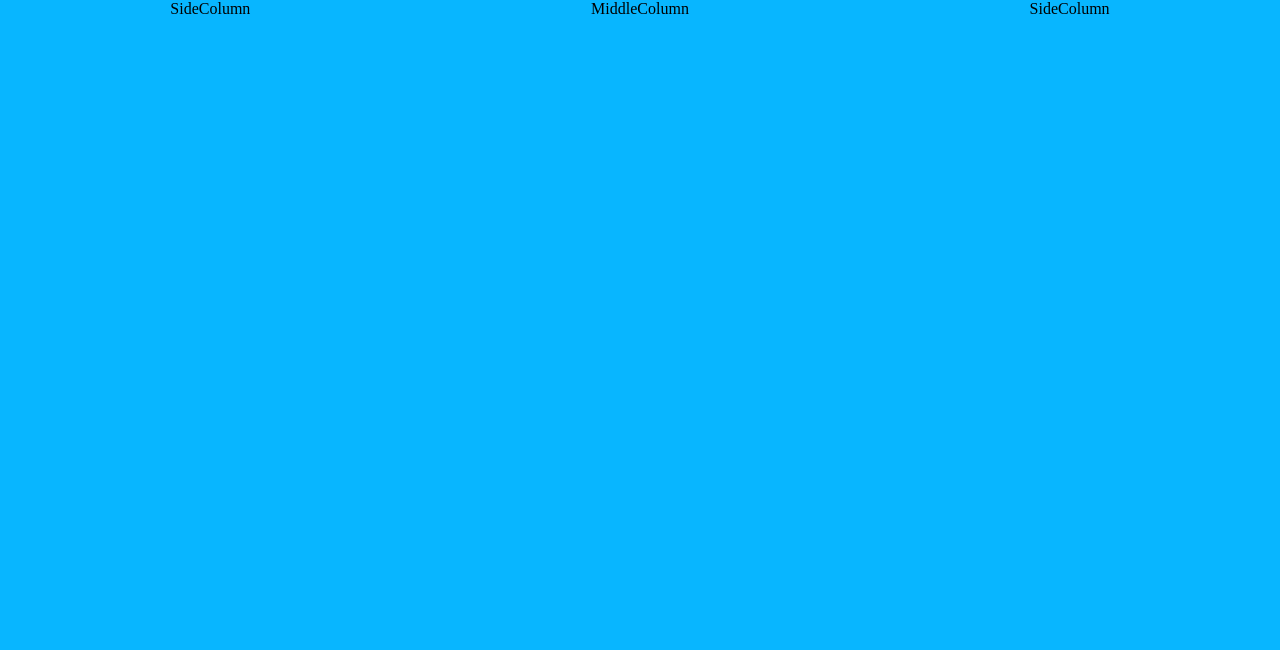
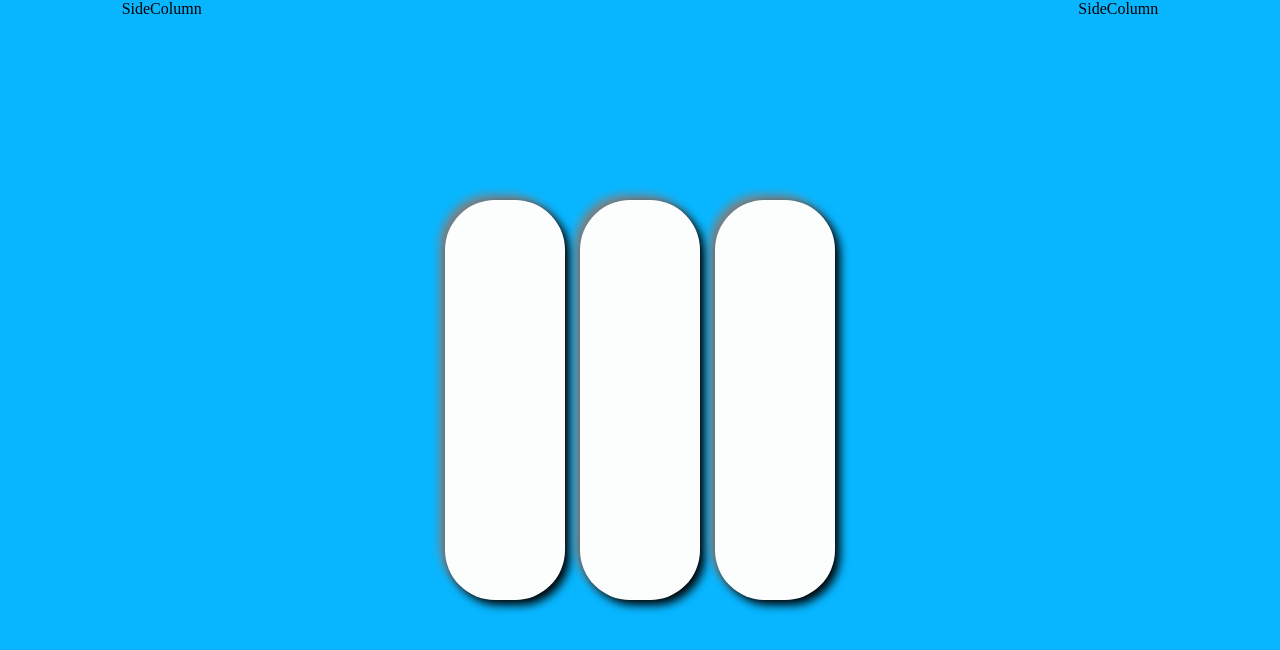
Before and after one commit to anderson2090/rock-paper-scissors, a React (Create React App) app: page / in a window 1280 px wide. Shown: the top 650 px of the page. Built offline with nearby package versions, Linux system fonts and the light colour scheme.

Commit message:
added fingers

```diff
--- /dev/null
+++ b/src/components/Finger/Finger.jsx
@@ -0,0 +1,9 @@
+import React from 'react'
+import styles from './Finger.module.css'
+const Finger = () => {
+  return (
+    <div className={styles.main}></div>
+  )
+}
+
+export default Finger
--- /dev/null
+++ b/src/components/Finger/Finger.module.css
@@ -0,0 +1,7 @@
+.main {
+  border-radius: 50px;
+  background-color: #fcfefd;
+  height: 400px;
+  width: 120px;
+  box-shadow: 5px 5px 10px black, -5px -5px 10px gray;
+}
--- /dev/null
+++ b/src/components/Hand/Hand.jsx
@@ -0,0 +1,14 @@
+import React from "react";
+import Finger from "../Finger/Finger";
+import styles from "./Hand.module.css";
+const Hand = () => {
+  return (
+    <div className={styles.main}>
+      <Finger />
+      <Finger />
+      <Finger />
+    </div>
+  );
+};
+
+export default Hand;
--- /dev/null
+++ b/src/components/Hand/Hand.module.css
@@ -0,0 +1,4 @@
+.main {
+  display: flex;
+  gap: 15px;
+}
--- a/src/components/MiddleColumn/MiddleColumn.jsx
+++ b/src/components/MiddleColumn/MiddleColumn.jsx
@@ -1,9 +1,12 @@
-import React from 'react'
-
+import React from "react";
+import Hand from "../Hand/Hand";
+import styles from "./MiddleColumn.module.css";
 const MiddleColumn = () => {
   return (
-    <div>MiddleColumn</div>
-  )
-}
+    <div className={styles.main}>
+      <Hand />
+    </div>
+  );
+};
 
-export default MiddleColumn
+export default MiddleColumn;
--- /dev/null
+++ b/src/components/MiddleColumn/MiddleColumn.module.css
@@ -0,0 +1,6 @@
+.main {
+  height: 100vh;
+  display: flex;
+  flex-direction: column;
+  justify-content: center;
+}
```
